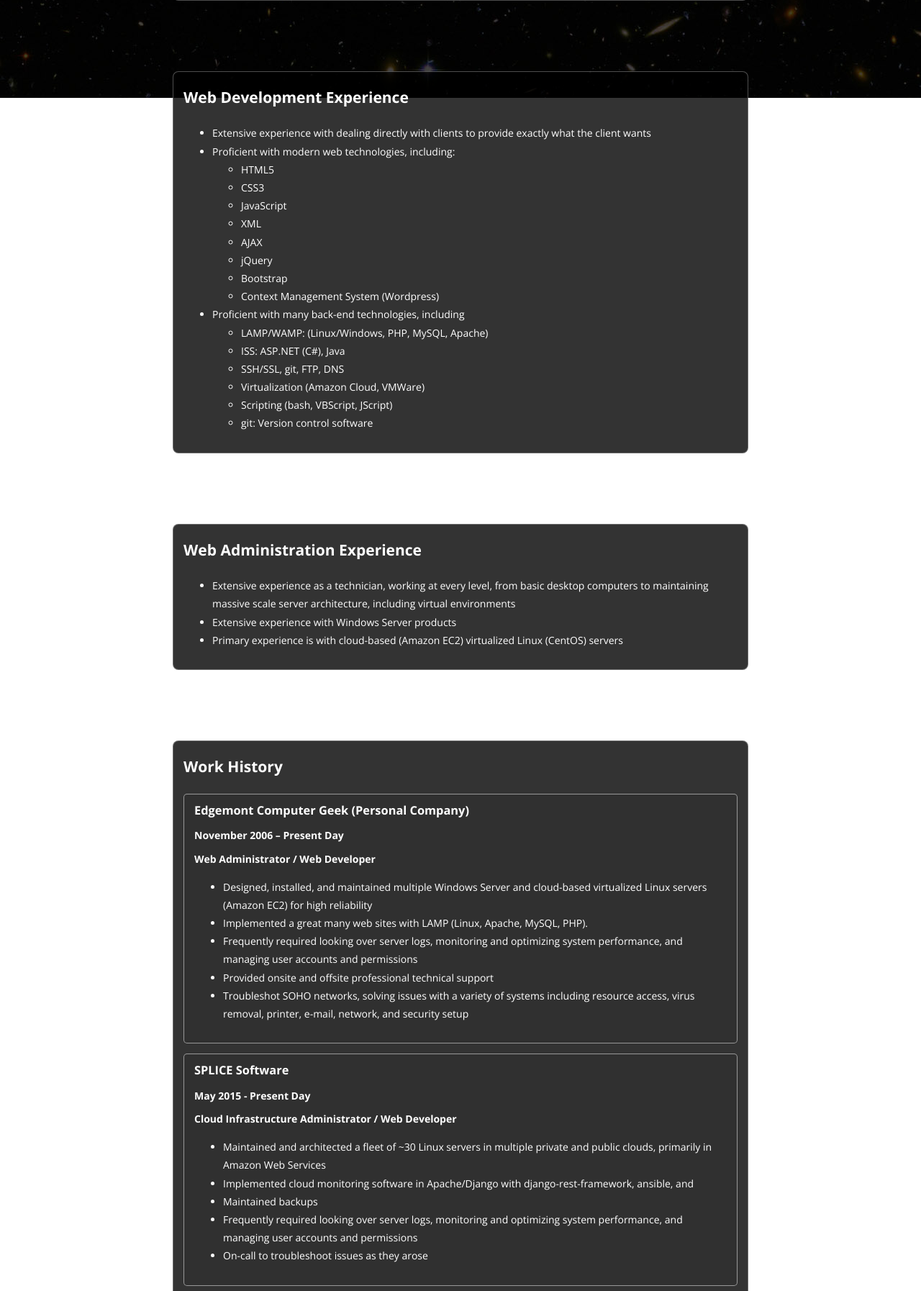
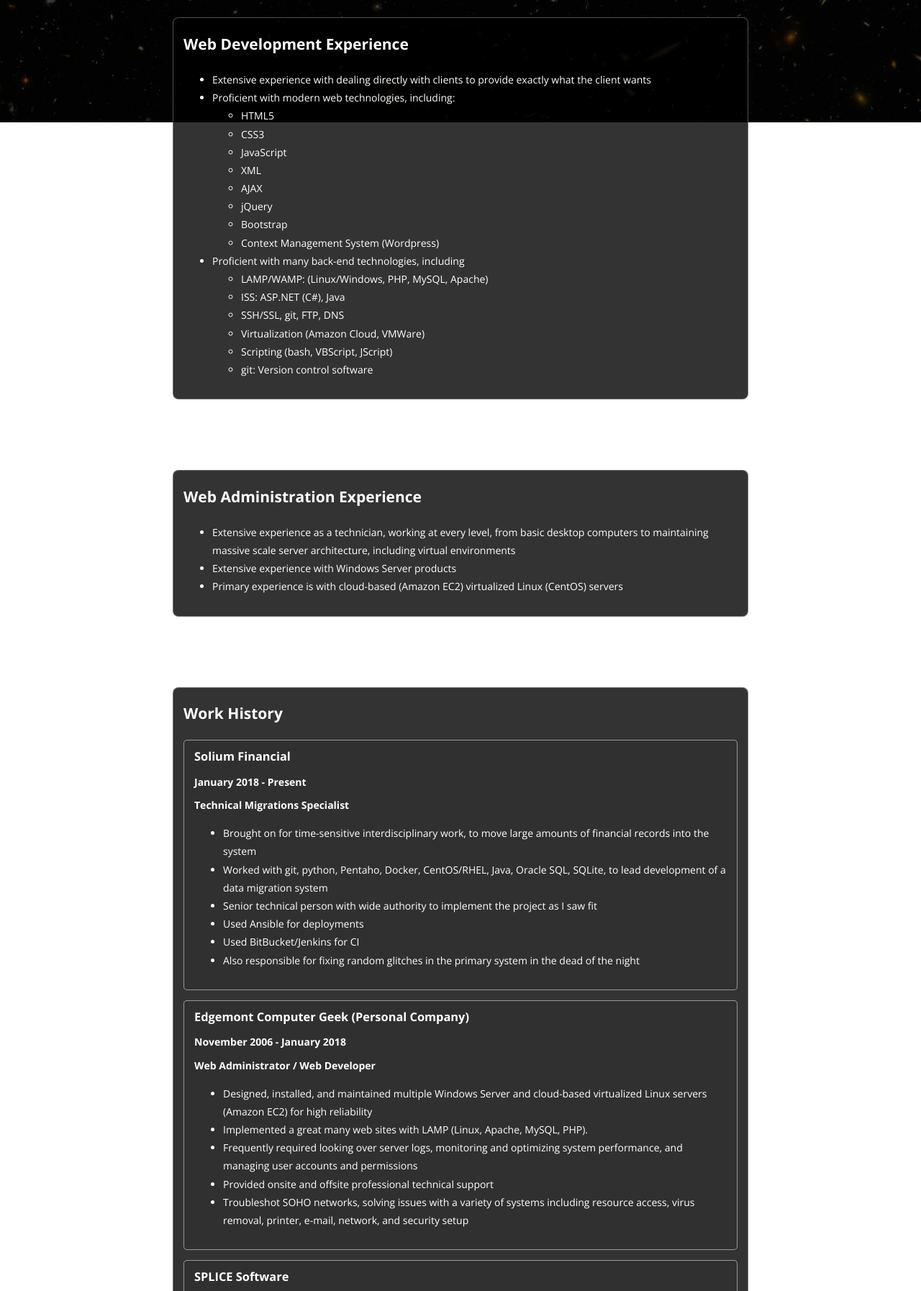
Before and after one commit to maludwig/resume, a PHP site: page / in a window 1280 px wide. Shown: the part 2006-3800 px from the top of the page at 72% size. Run offline with PHP 8.4, Linux system fonts and the light colour scheme; some libraries are stand-ins or nearby versions.

Commit message:
Updated with Solium

```diff
--- a/index.php
+++ b/index.php
@@ -53,8 +53,7 @@
 			<section>
 				<h2>Other Versions</h2>
 				<div class="scontent">
-					<div class="file"><a class="pdf" href="files/MitchellLudwig.pdf">PDF Version</a></div>
-					<div class="file"><a class="doc" href="files/MitchellLudwig.doc">DOC Version</a></div>
+					<div class="file"><a class="pdf" href="files/mitchell_ludwig.pdf">PDF Version</a></div>
 				</div>
 			</section>
 			<section>
--- a/workexperience.php
+++ b/workexperience.php
@@ -1,6 +1,20 @@
+<article class="job">
+	<h3>Solium Financial</h3>
+	<h4>January 2018 - Present</h4>
+	<h5>Technical Migrations Specialist</h5>
+	<ul>
+		<li>Brought on for time-sensitive interdisciplinary work, to move large amounts of financial records into the system</li>
+		<li>Worked with git, python, Pentaho, Docker, CentOS/RHEL, Java, Oracle SQL, SQLite, to lead development of a data migration system</li>
+		<li>Senior technical person with wide authority to implement the project as I saw fit</li>
+		<li>Used Ansible for deployments</li>
+		<li>Used BitBucket/Jenkins for CI</li>
+		<li>Also responsible for fixing random glitches in the primary system in the dead of the night</li>
+	</ul>
+</article>
+
 <article class="job">
 	<h3>Edgemont Computer Geek (Personal Company)</h3>
-	<h4>November 2006 – Present Day</h4>
+	<h4>November 2006 - January 2018</h4>
 	<h5>Web Administrator / Web Developer</h5>
 	<ul>
 		<li>Designed, installed, and maintained multiple Windows Server and cloud-based virtualized Linux servers (Amazon EC2) for high reliability</li>
@@ -13,11 +27,12 @@
 
 <article class="job">
 	<h3>SPLICE Software</h3>
-	<h4>May 2015 - Present Day</h4>
+	<h4>May 2015 - January 2018</h4>
 	<h5>Cloud Infrastructure Administrator / Web Developer</h5>
 	<ul>
 		<li>Maintained and architected a fleet of ~30 Linux servers in multiple private and public clouds, primarily in Amazon Web Services</li>
-		<li>Implemented cloud monitoring software in Apache/Django with django-rest-framework, ansible, and </li>
+		<li>Implemented various web-based tools with Django, React, and React-Native for mobile</li>
+		<li>Implemented cloud monitoring software in Apache/Django with django-rest-framework, ansible, and PagerDuty</li>
 		<li>Maintained backups</li>
 		<li>Frequently required looking over server logs, monitoring and optimizing system performance, and managing user accounts and permissions</li>
 		<li>On-call to troubleshoot issues as they arose</li>
```
Also changed, not shown: ie/index.php (+2 -5 lines), 3 other files.
